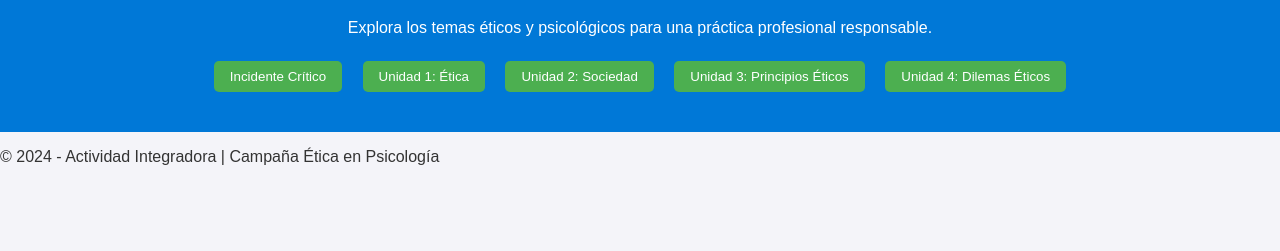
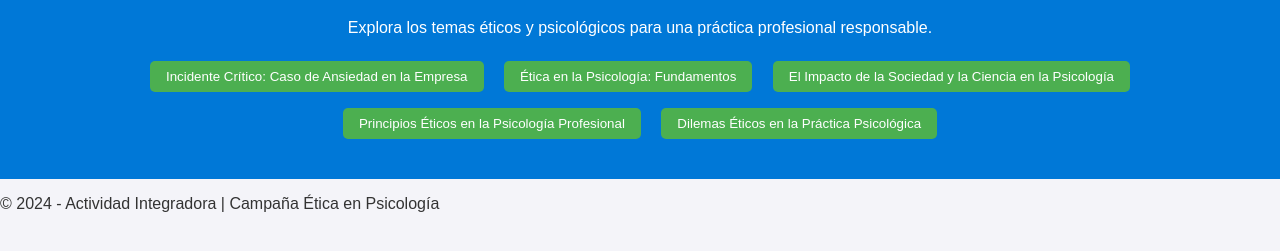
Before and after one commit to itan-arch/itan-arch.github.io, a plain HTML site: page index.html in a window 1280 px wide. Shown: the part 77-328 px from the top of the page. Drawn offline with Linux system fonts and the light colour scheme.

Commit message:
Update index.html

```diff
--- a/index.html
+++ b/index.html
@@ -11,47 +11,47 @@
         <h1>Campaña Ética: Visibilizando la Ansiedad</h1>
         <p>Explora los temas éticos y psicológicos para una práctica profesional responsable.</p>
         <nav>
-            <button onclick="mostrarSeccion('incidente')">Incidente Crítico</button>
-            <button onclick="mostrarSeccion('unidad1')">Unidad 1: Ética</button>
-            <button onclick="mostrarSeccion('unidad2')">Unidad 2: Sociedad</button>
-            <button onclick="mostrarSeccion('unidad3')">Unidad 3: Principios Éticos</button>
-            <button onclick="mostrarSeccion('unidad4')">Unidad 4: Dilemas Éticos</button>
+            <button onclick="mostrarSeccion('incidente')">Incidente Crítico: Caso de Ansiedad en la Empresa</button>
+            <button onclick="mostrarSeccion('unidad1')">Ética en la Psicología: Fundamentos</button>
+            <button onclick="mostrarSeccion('unidad2')">El Impacto de la Sociedad y la Ciencia en la Psicología</button>
+            <button onclick="mostrarSeccion('unidad3')">Principios Éticos en la Psicología Profesional</button>
+            <button onclick="mostrarSeccion('unidad4')">Dilemas Éticos en la Práctica Psicológica</button>
         </nav>
     </header>
 
     <main>
         <section id="incidente" class="contenido">
-            <h2>Incidente Crítico</h2>
+            <h2>Incidente Crítico: Caso de Ansiedad en la Empresa</h2>
             <p>
-                El psicólogo debe decidir cómo manejar la confidencialidad de Sara mientras equilibra su carga laboral y su salud mental. Este caso destaca la importancia de aplicar principios como la confidencialidad y la beneficencia.
+                El psicólogo debe decidir cómo manejar la confidencialidad de Sara mientras equilibra su carga laboral y su salud mental. Este caso destaca la importancia de aplicar principios como la confidencialidad, beneficencia y justicia.
             </p>
         </section>
 
         <section id="unidad1" class="contenido oculto">
-            <h2>Unidad 1: Ética</h2>
+            <h2>Ética en la Psicología: Fundamentos</h2>
             <p>
-                La ética es el estudio de lo moral y sirve como guía en la práctica profesional. Los principios éticos universales, como el respeto y la justicia, son fundamentales para tomar decisiones responsables.
+                La ética es la rama de la filosofía que estudia lo que es moralmente correcto e incorrecto. En psicología, esto implica la necesidad de tomar decisiones responsables, garantizando el respeto por los derechos y la dignidad humana.
             </p>
         </section>
 
         <section id="unidad2" class="contenido oculto">
-            <h2>Unidad 2: Sociedad</h2>
+            <h2>El Impacto de la Sociedad y la Ciencia en la Psicología</h2>
             <p>
-                La sociedad y la ciencia están vinculadas por la ética. En psicología, esto implica respetar la dignidad humana y promover el bienestar colectivo mediante prácticas basadas en evidencia.
+                La sociedad influye profundamente en la psicología. Los psicólogos deben adaptar sus prácticas teniendo en cuenta los contextos sociales y científicos, garantizando que sus intervenciones no impongan normas, sino que respeten la autonomía y la diversidad cultural.
             </p>
         </section>
 
         <section id="unidad3" class="contenido oculto">
-            <h2>Unidad 3: Principios Éticos</h2>
+            <h2>Principios Éticos en la Psicología Profesional</h2>
             <p>
-                Los principios éticos como la confidencialidad, la autonomía y la beneficencia guían la toma de decisiones en la psicología clínica y organizacional.
+                En la psicología profesional, los principios éticos fundamentales incluyen la **confidencialidad**, el **respeto a la autonomía**, y la **beneficencia**. Estos principios guían las decisiones del psicólogo para garantizar la seguridad y el bienestar de los pacientes.
             </p>
         </section>
 
         <section id="unidad4" class="contenido oculto">
-            <h2>Unidad 4: Dilemas Éticos</h2>
+            <h2>Dilemas Éticos en la Práctica Psicológica</h2>
             <p>
-                Los dilemas éticos surgen cuando los principios entran en conflicto. Es crucial analizar las consecuencias de cada decisión y priorizar el bienestar de los involucrados.
+                Los dilemas éticos surgen cuando dos o más principios éticos están en conflicto. El psicólogo debe ponderar estos dilemas cuidadosamente y tomar decisiones que prioricen el bienestar del cliente y la integridad profesional.
             </p>
         </section>
     </main>
```
